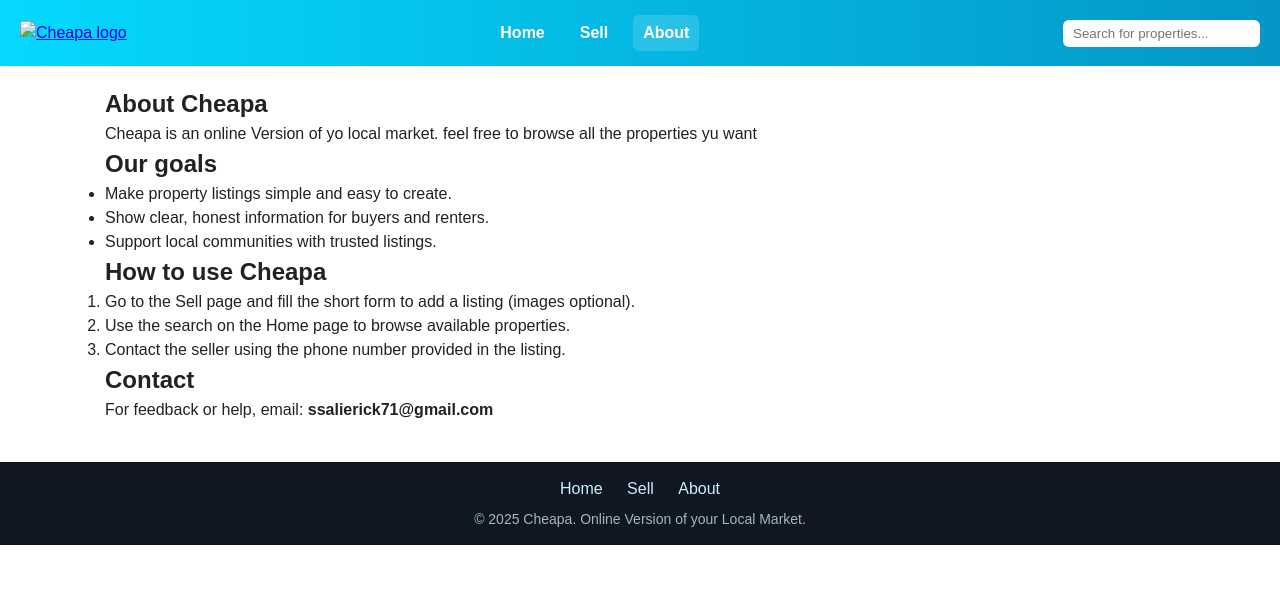
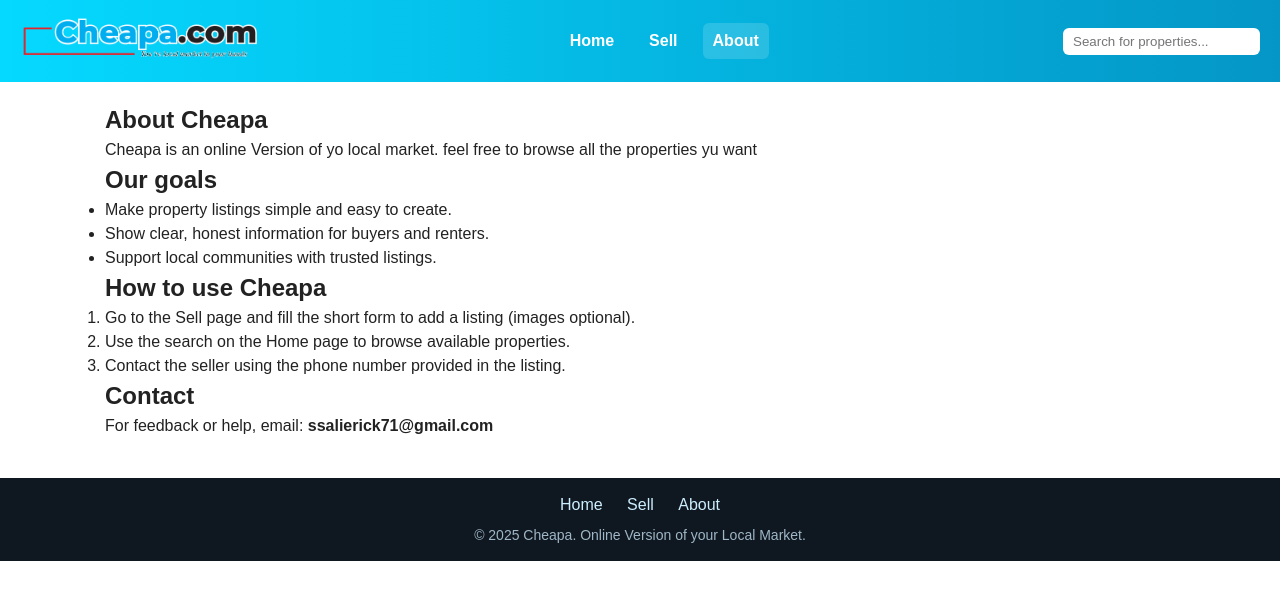
Before and after one commit to 2400711081-cyber/Cheapa.com, a plain HTML site: page about.html in a window 1280 px wide. Drawn offline with Linux system fonts and the light colour scheme.

Commit message:
Fix logo image source in about.html

```diff
--- a/about.html
+++ b/about.html
@@ -10,7 +10,7 @@
   <header class="site-header">
     <div class="brand">
       <a href="index.html">
-        <img src="images/cheapa logo.png" alt="Cheapa logo" class="logo-img" />
+        <img src="cheapa logo.png" alt="Cheapa logo" class="logo-img" />
       </a>
     </div>
 
```
